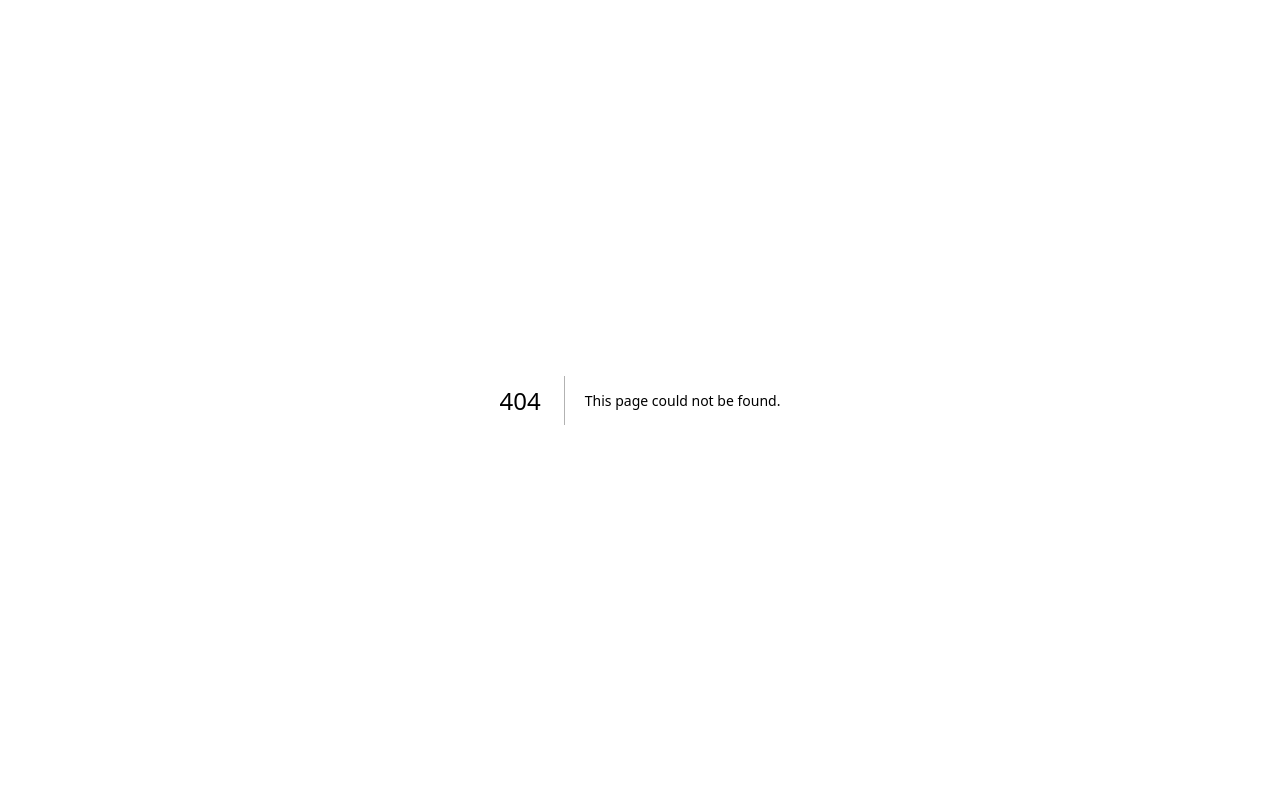
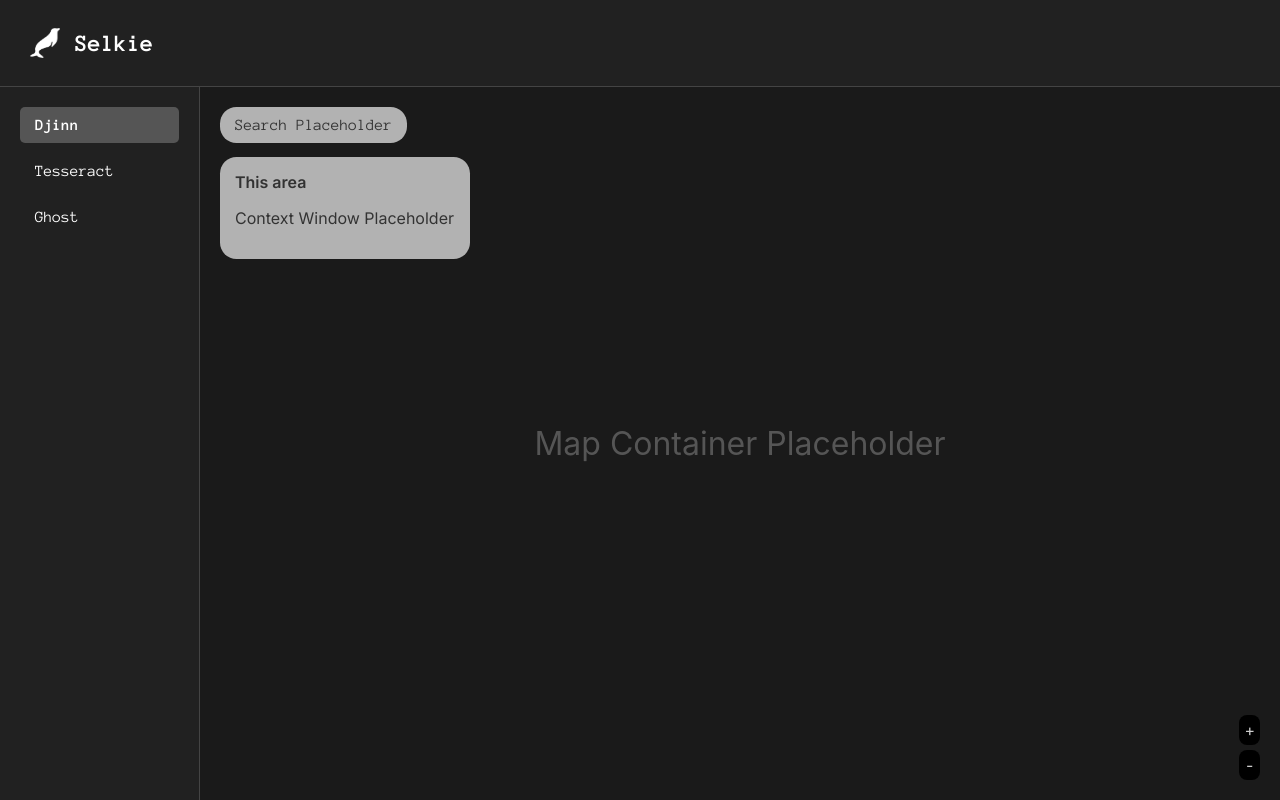
Before and after one commit to MikeyBoi-N/Project, a Next.js app in the folder frontend/: page /map in a window 1280 px wide. Before the commit this address had no page. Built offline with nearby package versions, Linux system fonts and the light colour scheme.

Commit message:
logo add

```diff
--- /dev/null
+++ b/frontend/components/layout/Layout.tsx
@@ -0,0 +1,47 @@
+import React, { ReactNode } from 'react';
+import Head from 'next/head';
+import Image from 'next/image'; // Import Image component
+import Sidebar from './Sidebar'; // Import the Sidebar component
+import styles from '../../styles/Layout.module.css'; // Adjust path if needed
+
+interface LayoutProps {
+  children: ReactNode;
+  title?: string; // Optional title for the page head
+}
+
+const Layout: React.FC<LayoutProps> = ({ children, title = 'Selkie' }) => {
+  return (
+    <div className={styles.layoutContainer}>
+      <Head>
+        <title>{title}</title>
+        {/* Add other common head elements if needed, like favicons or meta tags */}
+        {/* Ensure fonts are loaded (might be better in _app.tsx if used globally) */}
+        <link rel="preconnect" href="https://fonts.googleapis.com" />
+        <link rel="preconnect" href="https://fonts.gstatic.com" crossOrigin="anonymous" />
+        <link href="https://fonts.googleapis.com/css2?family=Anonymous+Pro:wght@400;700&family=Inter:wght@300;400;600&display=swap" rel="stylesheet" />
+      </Head>
+
+      <header className={styles.header}>
+        <div className={styles.headerLogo}> {/* Keep div for margin/alignment if needed */}
+          <Image
+            src="/icons/Selkie Logo White.png" // Path relative to public folder
+            alt="Selkie Logo"
+            width={30} // Set desired width
+            height={30} // Set desired height
+            priority // Optional: Prioritize loading if it's above the fold
+          />
+        </div>
+        <h1 className={styles.headerTitle}>Selkie</h1>
+      </header>
+
+      <div className={styles.mainContentArea}>
+        <Sidebar />
+        <main className={styles.pageContent}>
+          {children} {/* Page-specific content goes here */}
+        </main>
+      </div>
+    </div>
+  );
+};
+
+export default Layout;
--- /dev/null
+++ b/frontend/components/layout/Sidebar.tsx
@@ -0,0 +1,36 @@
+import React from 'react';
+import Link from 'next/link';
+import { useRouter } from 'next/router';
+import styles from '../../styles/Layout.module.css'; // Adjust path if needed
+
+const Sidebar: React.FC = () => {
+  const router = useRouter();
+
+  // Define sidebar links based on the screenshot/Figma
+  // Using placeholder paths for now
+  const navItems = [
+    { name: 'Djinn', path: '/map' }, // Assuming /map is the Djinn page
+    { name: 'Tesseract', path: '/tesseract' },
+    { name: 'Ghost', path: '/ghost' },
+  ];
+
+  return (
+    <nav className={styles.sidebar}>
+      {navItems.map((item) => {
+        const isActive = router.pathname === item.path;
+        // Apply active style if the current route matches the item's path
+        const linkClassName = isActive
+          ? `${styles.sidebarLink} ${styles.sidebarLinkActive}`
+          : styles.sidebarLink;
+
+        return (
+          <Link href={item.path} key={item.name} className={linkClassName}>
+            {item.name}
+          </Link>
+        );
+      })}
+    </nav>
+  );
+};
+
+export default Sidebar;
--- /dev/null
+++ b/frontend/pages/map.tsx
@@ -0,0 +1,78 @@
+import React from 'react';
+import Layout from '../components/layout/Layout'; // Adjust path if needed
+// Import map-specific styles if needed later
+// import styles from '../styles/Map.module.css';
+
+const MapPage: React.FC = () => {
+  return (
+    <Layout title="Map Suite - Selkie">
+      {/* Placeholder for the main map container */}
+      <div style={{
+        position: 'absolute', // Take up full space within parent
+        top: 0, left: 0, right: 0, bottom: 0,
+        backgroundColor: '#1a1a1a', // Dark placeholder background
+        display: 'flex',
+        alignItems: 'center',
+        justifyContent: 'center',
+        color: '#555',
+        fontSize: '2rem',
+        zIndex: 1, // Base layer
+      }}>
+        Map Container Placeholder
+      </div>
+
+      {/* Placeholder for Search Bar */}
+      <div style={{
+        position: 'absolute',
+        top: '20px',
+        left: '20px', // Position relative to the pageContent area
+        zIndex: 2, // Above map
+        backgroundColor: 'rgba(217, 217, 217, 0.8)', // Match Figma Rectangle 7
+        padding: '10px 15px',
+        borderRadius: '16.5px', // Match Figma Rectangle 7
+        color: '#333',
+        fontFamily: 'Anonymous Pro, monospace',
+        fontSize: '16px',
+      }}>
+        Search Placeholder
+      </div>
+
+      {/* Placeholder for Map Context Window */}
+      <div style={{
+        position: 'absolute',
+        top: '70px', // Below search bar
+        left: '20px',
+        zIndex: 2, // Above map
+        width: '250px', // Approximate width
+        backgroundColor: 'rgba(217, 217, 217, 0.8)', // Match Figma Rectangle 7
+        padding: '15px',
+        borderRadius: '16.5px', // Match Figma Rectangle 7
+        color: '#333',
+        fontFamily: 'Inter, sans-serif',
+      }}>
+        <h3 style={{ marginTop: 0, fontFamily: 'Inter', fontWeight: 600, fontSize: '16px', color: 'rgba(0, 0, 0, 0.72)' }}>
+          This area
+        </h3>
+        <p>Context Window Placeholder</p>
+        {/* Add placeholder list items later */}
+      </div>
+
+      {/* Placeholder for Map Controls (Zoom, etc.) */}
+      <div style={{
+        position: 'absolute',
+        bottom: '20px',
+        right: '20px',
+        zIndex: 2, // Above map
+        display: 'flex',
+        flexDirection: 'column',
+        gap: '5px',
+      }}>
+        <div style={{ padding: '5px', backgroundColor: '#000', borderRadius: '8px', color: 'rgba(255, 255, 255, 0.8)', textAlign: 'center' }}>+</div>
+        <div style={{ padding: '5px', backgroundColor: '#000', borderRadius: '8px', color: 'rgba(255, 255, 255, 0.8)', textAlign: 'center' }}>-</div>
+      </div>
+
+    </Layout>
+  );
+};
+
+export default MapPage;
--- /dev/null
+++ b/frontend/styles/Layout.module.css
@@ -0,0 +1,79 @@
+/* Styles for shared layout components */
+
+.layoutContainer {
+  display: flex;
+  flex-direction: column; /* Header on top, then sidebar+content */
+  height: 100vh; /* Use viewport height */
+  background-color: #212121; /* Main background */
+  color: #FFFFFF;
+  overflow: hidden; /* Prevent scroll on the main container */
+}
+
+.header {
+  display: flex;
+  align-items: center;
+  padding: 15px 30px;
+  border-bottom: 1px solid #444; /* Separator line */
+  background-color: #212121; /* Or a slightly different shade if needed */
+  flex-shrink: 0; /* Prevent header from shrinking */
+}
+
+.headerLogo {
+  margin-right: 15px;
+  /* Styles for the next/image component will be handled mostly inline or via props */
+  /* Ensure vertical alignment if needed */
+  display: flex; /* Helps with vertical alignment */
+  align-items: center;
+}
+
+.headerTitle {
+  font-family: 'Anonymous Pro', monospace;
+  font-weight: 700; /* Bold like login */
+  font-size: 24px; /* Match Figma style_GZ5Z1L */
+  color: #FFFFFF;
+}
+
+.mainContentArea {
+  display: flex;
+  flex-grow: 1; /* Takes remaining vertical space */
+  overflow: hidden; /* Prevent main area from causing scroll */
+}
+
+.sidebar {
+  width: 200px; /* Adjust width as needed */
+  background-color: #212121; /* Match main background */
+  padding: 20px;
+  display: flex;
+  flex-direction: column;
+  flex-shrink: 0; /* Prevent sidebar from shrinking */
+  border-right: 1px solid #444; /* Separator */
+}
+
+.sidebarLink {
+  font-family: 'Anonymous Pro', monospace;
+  font-size: 16px; /* Match Figma style_PCMQBQ */
+  color: #FFFFFF;
+  padding: 10px 15px;
+  margin-bottom: 10px;
+  border-radius: 5px;
+  text-decoration: none;
+  transition: background-color 0.2s ease;
+  cursor: pointer; /* Indicate interactivity */
+}
+
+.sidebarLink:hover {
+  background-color: #444;
+}
+
+.sidebarLinkActive {
+  composes: sidebarLink; /* Inherit base styles */
+  background-color: #555; /* Highlight for active link (adjust color based on Figma) */
+  font-weight: bold;
+}
+
+.pageContent {
+  flex-grow: 1; /* Takes remaining horizontal space */
+  position: relative; /* Needed for absolutely positioned children like overlays */
+  overflow: auto; /* Allow scrolling within the content area if needed, but not the whole page */
+  padding: 20px; /* Add some padding */
+}
```
Also changed, not shown: frontend/public/icons/Selkie Logo White.png (added).
